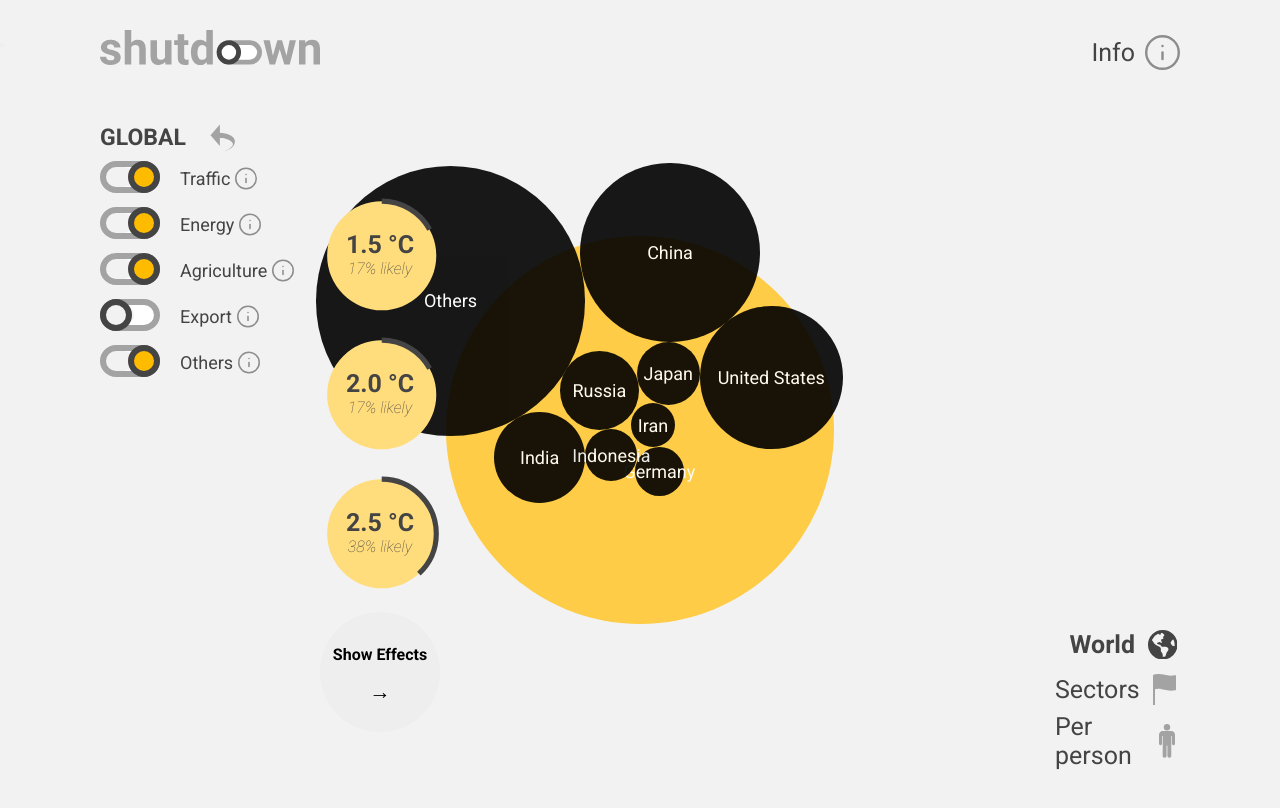
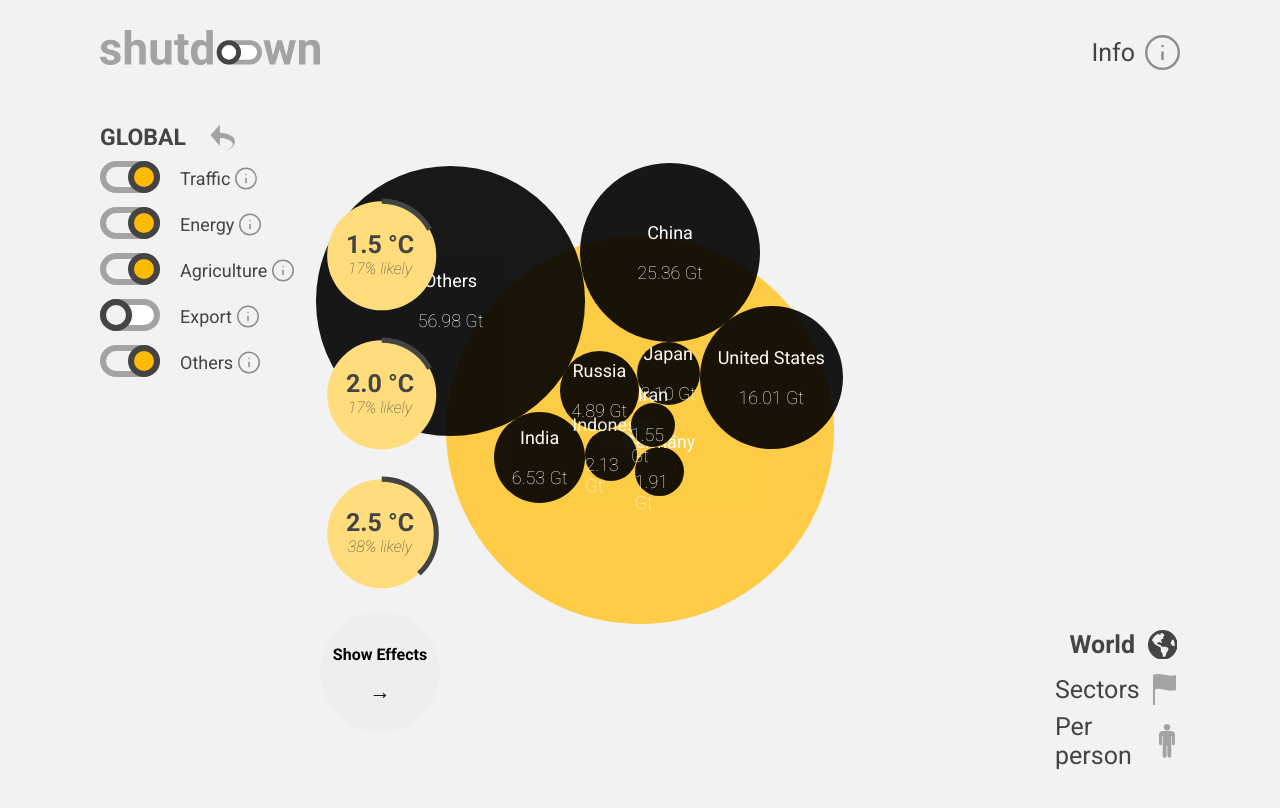
Before and after one commit to flogesell/shutdown, a Vue app in the folder frontend/: page / in a window 1280 px wide. Shown: the top 808 px of the page. Built offline with nearby package versions, Linux system fonts and the light colour scheme.

Commit message:
added gt to balls

```diff
--- a/frontend/src/components/diagramm/Ball.vue
+++ b/frontend/src/components/diagramm/Ball.vue
@@ -1,6 +1,7 @@
 <template>
   <div class="ball" @click="startZoom(index)" :style="{'left': x + 'px', 'top': y + 'px', 'height': diameter(), 'width': diameter(), 'background-color': color, 'color':getFontColor()}">
-      <p class="name" >{{ name }}</p>
+      <p class="name" >{{ name }}</p><br>
+      <p class="amount" >{{ (size /1000 ).toFixed(2)  }} Gt</p>
   </div>
 </template>
 
@@ -18,6 +19,10 @@ export default {
         name: {
             type: String,
             default: "not named"
+        },
+        iso: {
+            type: String,
+            default: "no iso"
         },
         size: {
             type: Number,
@@ -67,9 +72,11 @@ export default {
 
 <style lang="scss" scoped>
 @import '@/assets/styles/_config.scss';
-    .ball{
+    .ball {
+        font-family: Roboto;
         position: absolute;
         display: flex;
+        flex-direction: column;
         align-content: center;
         justify-content: center;
         background-color: $primary;
@@ -83,6 +90,10 @@ export default {
             align-items: center;
             user-select: none;
         }
+
+        .amount {
+            font-weight: 200;
+        }
     }
 
 </style>
--- a/frontend/src/components/diagramm/Diagramm.vue
+++ b/frontend/src/components/diagramm/Diagramm.vue
@@ -1,7 +1,7 @@
 <template>
     <div id="container">
         <Ball :x="this.total_ball.x" :y="this.total_ball.y" :name="this.total_ball.name" :size="this.total_ball.size" :color="this.total_ball.color"/>
-        <Ball @clicked="onClickChild" v-for="(item, index) in ballObjects" :key="'item' + index" :index="index" :x="item.xv" :y="item.yv" :size="item.size" :name="item.name" :color="item.color"/>
+        <Ball @clicked="onClickChild" v-for="(item, index) in ballObjects" :key="'item' + index" :index="index" :x="item.xv" :y="item.yv" :size="item.size" :name="item.name" :iso="item.iso" :color="item.color"/>
         <button @click="clicker"></button>
     </div>
 </template>
@@ -16,9 +16,6 @@ import Matter from "matter-js"
 export default {
     name: 'Diagramm',
     props: {
-        energy: Boolean,
-        traffic: Boolean,
-        agrar: Boolean
     },
     components: {
         Ball
@@ -121,7 +118,7 @@ export default {
 
             setInterval(() => {
                 let prev_categories = this.balls[0].emissions_toggles;
-                if(prev_categories[0] != this.energy || prev_categories[1] != this.traffic || prev_categories[2] != this.agrar) {
+                if(prev_categories[0] != this.$store.state.sectors.Energy || prev_categories[1] != this.$store.state.sectors.Traffic || prev_categories[2] != this.$store.state.sectors.Agriculture) {
                     this.emissions_changed = true;
                 }
                 if(prev_running != this.running) {
@@ -138,7 +135,7 @@ export default {
                 }
 
                 this.balls.forEach(ball => {
-                    ball.set_categories([this.energy, this.traffic, this.agrar])
+                    ball.set_categories([this.$store.state.sectors.Energy, this.$store.state.sectors.Traffic, this.$store.state.sectors.Agriculture])
                     ball.update();
                 })
 
--- a/frontend/src/store/modules/data.js
+++ b/frontend/src/store/modules/data.js
@@ -6,16 +6,16 @@ Vue.use(Vuex)
 
 const state = {
     CAIT:[
-        {name: "China", total_emissions: 11705.81, co2_emissions: [5214.2, 917.02, 197.57, 672.87]},
-        {name: "United States", total_emissions: 5794.35, co2_emissions: [2103.17, 1762.23, 133.24, 385.25]},
-        {name: "India", total_emissions: 3346.63, co2_emissions: [1241.34, 305.33, 83.17, 718.7]},
-        {name: "Russia", total_emissions: 1992.08, co2_emissions: [844.67, 258.86, 117.21, 95.99]},
-        {name: "Indonesia", total_emissions: 1703.86, co2_emissions: [243.35, 154.01, 133.84, 200.24]},
-        {name: "Brazil", total_emissions: 1420.58, co2_emissions: [88.44, 191.66, 70.22, 496.1]},
-        {name: "Japan", total_emissions: 1154.72, co2_emissions: [561.86, 204.56, 6.8, 21.56]},
-        {name: "Iran", total_emissions: 828.34, co2_emissions: [201.29, 139.23, 46.65, 32.74]},
-        {name: "Germany", total_emissions: 776.61, co2_emissions: [310.35, 158.3, 8.63, 58.3]},
-        {name: "Others", total_emissions: 20555.84, co2_emissions: [6577.74, 4827.08, 2826.97, 5146.13]}
+        {name: "China", iso: "CHN", total_emissions: 11705.81, co2_emissions: [5214.2, 917.02, 197.57, 672.87]},
+        {name: "United States", iso: "USA", total_emissions: 5794.35, co2_emissions: [2103.17, 1762.23, 133.24, 385.25]},
+        {name: "India", iso: "IND", total_emissions: 3346.63, co2_emissions: [1241.34, 305.33, 83.17, 718.7]},
+        {name: "Russia", iso: "RUS", total_emissions: 1992.08, co2_emissions: [844.67, 258.86, 117.21, 95.99]},
+        {name: "Indonesia", iso: "IDN", total_emissions: 1703.86, co2_emissions: [243.35, 154.01, 133.84, 200.24]},
+        {name: "Brazil", iso: "BRA", total_emissions: 1420.58, co2_emissions: [88.44, 191.66, 70.22, 496.1]},
+        {name: "Japan", iso: "JPN", total_emissions: 1154.72, co2_emissions: [561.86, 204.56, 6.8, 21.56]},
+        {name: "Iran", iso: "IRN", total_emissions: 828.34, co2_emissions: [201.29, 139.23, 46.65, 32.74]},
+        {name: "Germany", iso: "GER", total_emissions: 776.61, co2_emissions: [310.35, 158.3, 8.63, 58.3]},
+        {name: "Others", iso: "OTHER", total_emissions: 20555.84, co2_emissions: [6577.74, 4827.08, 2826.97, 5146.13]}
     ]
 }
 
```
